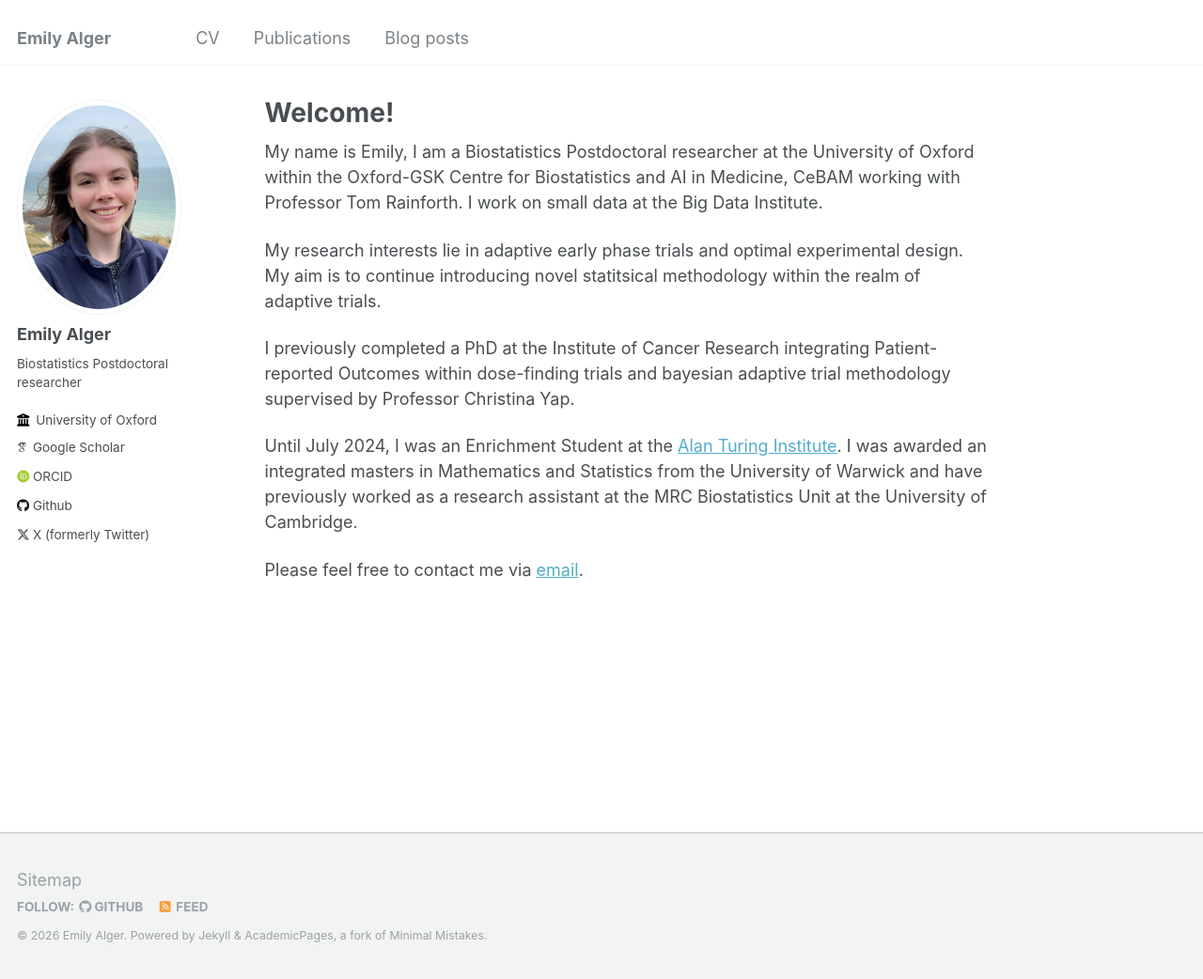
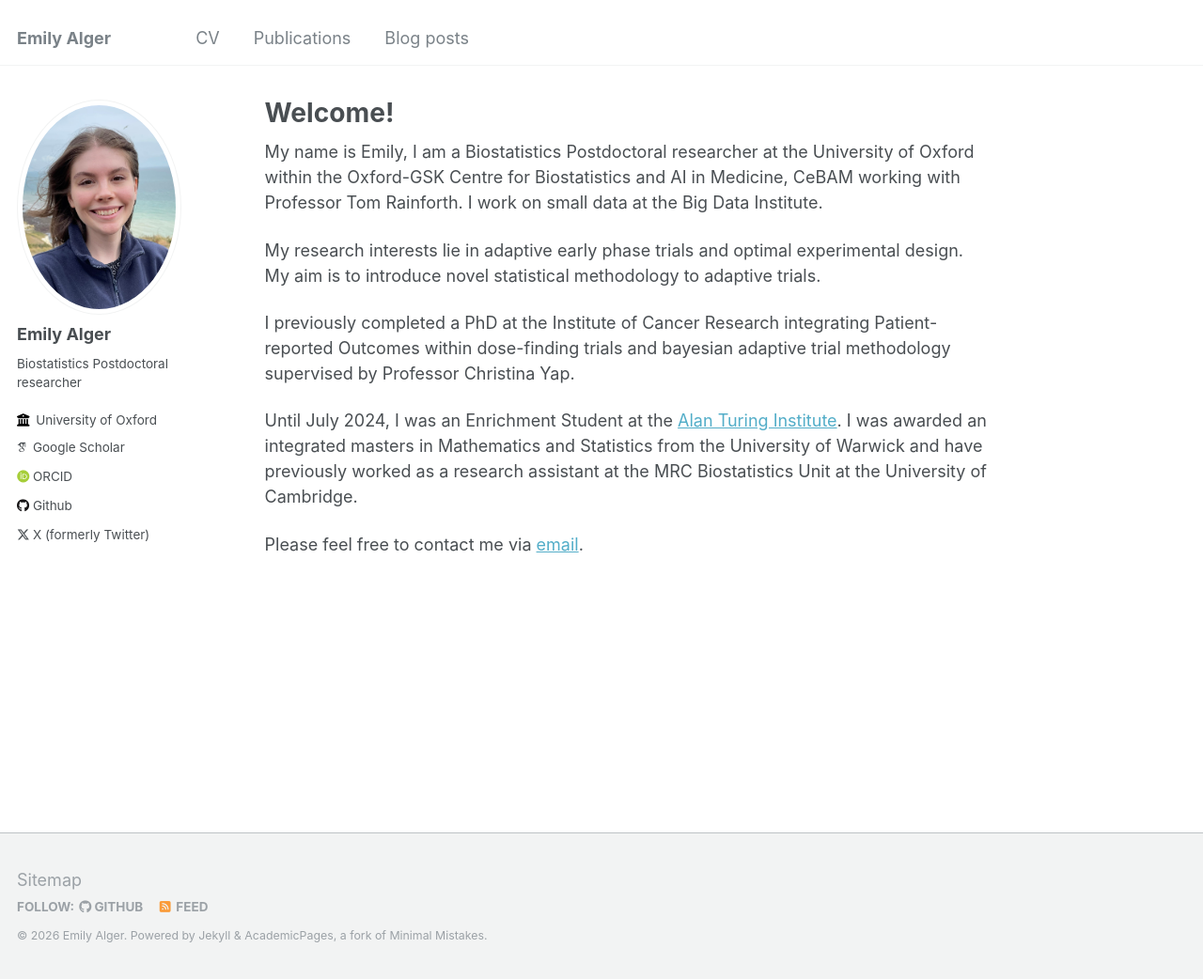
Before and after one commit to alemily100/alemily100.github.io, a Jekyll site: the page built from _pages/about.md, in a window 1280 px wide and 1042 px high. Shown: the whole window at 94% size. Built offline with Jekyll 4.4.1, drawn with Linux system fonts in a browser that asks for light colours; some web fonts are replaced.

Commit message:
Fix typo in research interests section
Corrected a typo in the description of research interests.

```diff
--- a/_pages/about.md
+++ b/_pages/about.md
@@ -10,7 +10,7 @@ redirect_from:
 
 My name is Emily, I am a Biostatistics Postdoctoral researcher at the University of Oxford within the Oxford-GSK Centre for Biostatistics and AI in Medicine, CeBAM working with Professor Tom Rainforth. I work on small data at the Big Data Institute.
 
-My research interests lie in adaptive early phase trials and optimal experimental design. My aim is to continue introducing novel statitsical methodology within the realm of adaptive trials.
+My research interests lie in adaptive early phase trials and optimal experimental design. My aim is to introduce novel statistical methodology to adaptive trials.
 
 I previously completed a PhD at the Institute of Cancer Research integrating Patient-reported Outcomes within dose-finding trials and bayesian adaptive trial methodology supervised by Professor Christina Yap.
 
```
